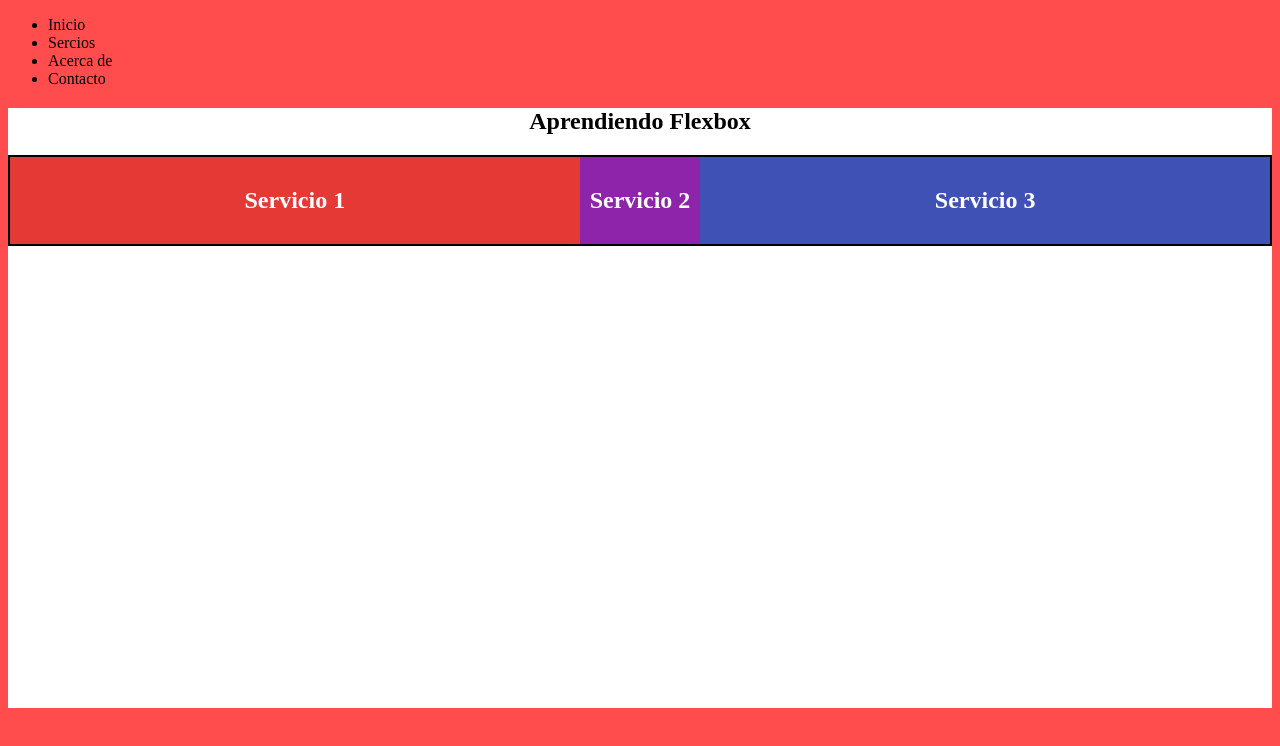
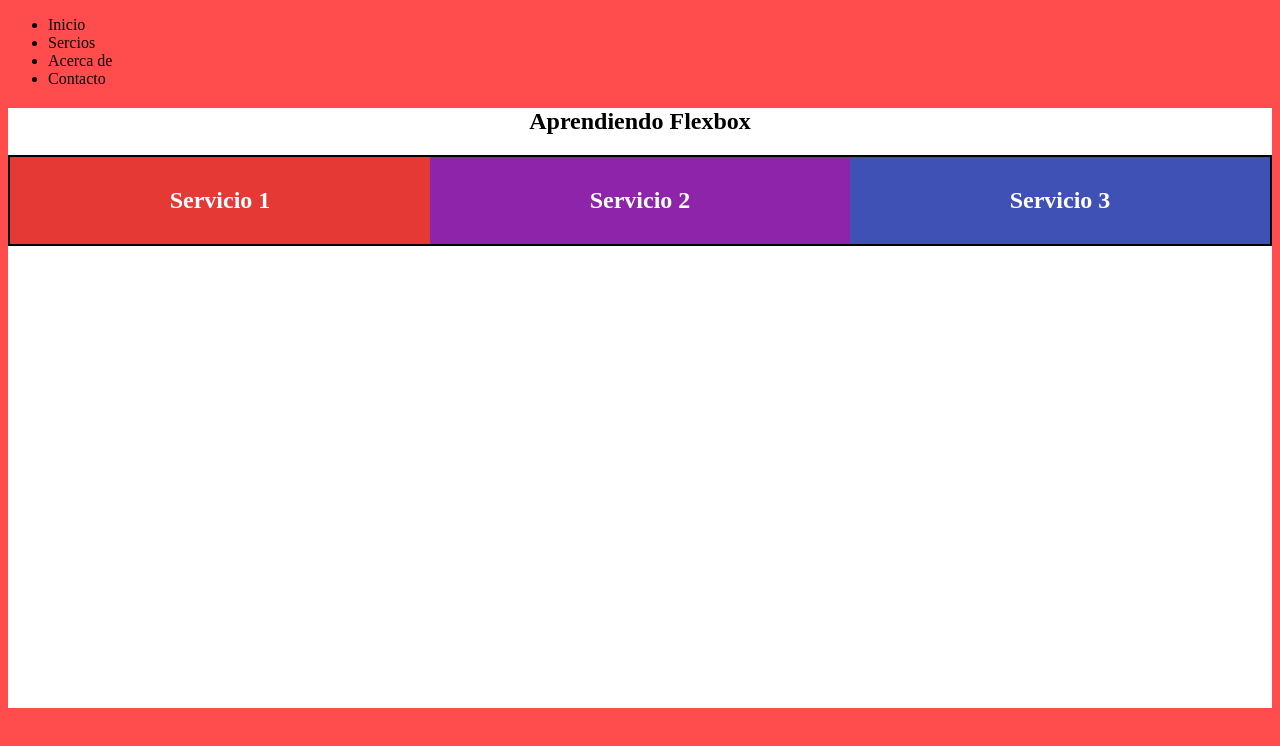
Before and after one commit to Avimael95/Curso-Flebox, a plain HTML site: page index.html in a window 1280 px wide. Drawn offline with Linux system fonts and the light colour scheme.

Commit message:
se hace uso de la propiedad flex

```diff
--- a/css/style.css
+++ b/css/style.css
@@ -32,22 +32,26 @@ article{
 
 }
 
+/* NOTA ==============
+   NO olvidar que
+   flex-grow: Crece el elemento
+   flex-shrink: Contrae el elemento
+
+ */
+
 .servicio{
     padding: 10px;
-    flex-grow: 1;
-
+    /* Flex usa tres paramentros: 1) flex-grow 2) flex-shrink flex-basis                     ; */
+    flex: 1 0 300px ;
 }
 
 .servicio:nth-child(1){
   background-color:#E53935;
-    flex-grow: 2;
 }
 .servicio:nth-child(2){
     background-color: #8E24AA;
-    flex-grow: 0;
-    flex-shrink: 0;
 }
 .servicio:nth-child(3){
     background-color:#3F51B5;
-    flex-grow: 2;
+
 }
```
